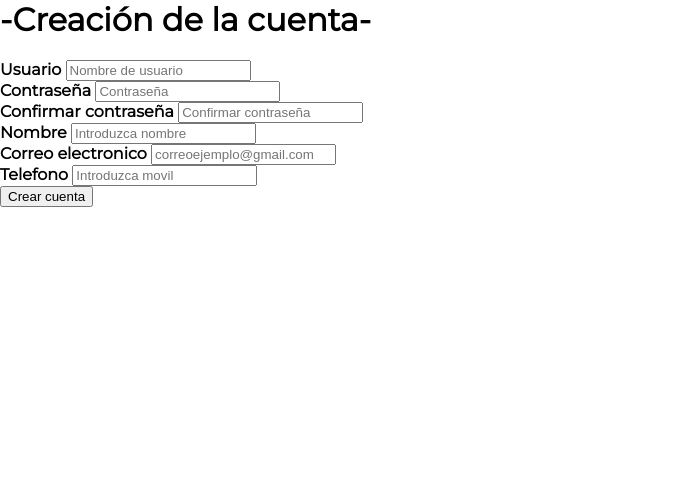
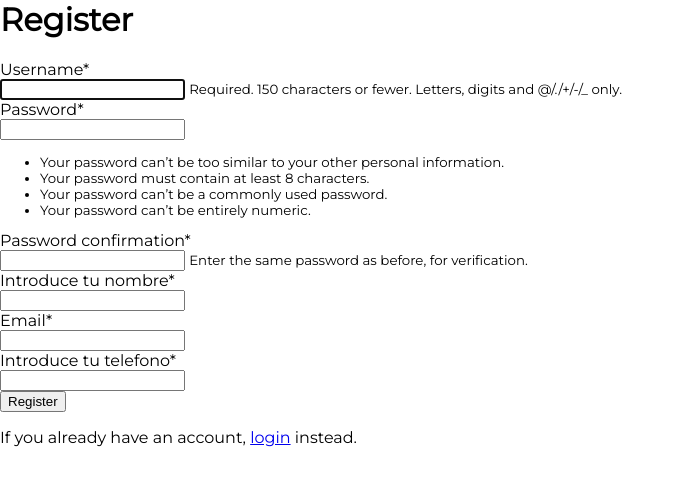
Before and after one commit to dani-lp/projectSPUMA, a Django app: page /spumAPP/register in a window 1280 px wide. Shown: the part 60-546 px from the top of the page, without its empty margins (0-685 px from the left). Run offline with Django 3.2, Linux system fonts and the light colour scheme; style sheets or scripts are compiled from the project's sources; some libraries are stand-ins or nearby versions.

Commit message:
registro con django hecho

```diff
--- a/projectSPUMA/settings.py
+++ b/projectSPUMA/settings.py
@@ -39,7 +39,10 @@ INSTALLED_APPS = [
     'django.contrib.messages',
     'django.contrib.staticfiles',
     'spumAPP',
+    'crispy_forms',
 ]
+
+CRISPY_TEMPLATE_PACK = 'bootstrap4'
 
 MIDDLEWARE = [
     'django.middleware.security.SecurityMiddleware',
--- /dev/null
+++ b/spumAPP/forms.py
@@ -0,0 +1,23 @@
+from django import forms
+from django.contrib.auth.forms import UserCreationForm
+from django.contrib.auth.models import User
+
+
+class NewUserForm(UserCreationForm):
+	email = forms.EmailField(required=True)
+	name = forms.CharField(label='Introduce tu nombre', max_length=100)
+	tlf = forms.CharField(label='Introduce tu telefono', max_length=100)
+
+	class Meta:
+		model = User
+		fields = ("username", "password1", "password2","name", "email", "tlf")
+
+	def save(self, commit=True):
+		user = super(NewUserForm, self).save(commit=False)
+		user.email = self.cleaned_data['email']
+		user.name = self.cleaned_data['name']
+		user.tlf = self.cleaned_data['tlf']
+
+		if commit:
+			user.save()
+		return user
--- a/spumAPP/templates/register.html
+++ b/spumAPP/templates/register.html
@@ -1,40 +1,16 @@
 {% extends "base.html" %} {% load static %} {% block content %}
 
-<div id=registering>
-    <h1>-Creación de la cuenta-</h1>
-    <div>
-        <label id="lablusreg" for="userReg"><b>Usuario</b></label>
-        <input id="userReg" type="text" placeholder="Nombre de usuario" name="uname" required>
-    </div>
+{% load crispy_forms_tags %}
 
-    <div>
-        <label id="lablpasreg" for="passReg"><b>Contraseña</b></label>
-        <input id="passReg" type="password" placeholder="Contraseña" name="psw" required>
-    </div>
-
-    <div>
-        <label id="lablcomf" for="compsw"><b>Confirmar contraseña</b></label>
-        <input id="compsw" type="password" placeholder="Confirmar contraseña" name="psw" required>
-    </div>
-
-    <div>
-        <label id="lablname" for="name"><b>Nombre</b></label>
-        <input id="name" type="text" placeholder="Introduzca nombre" name="uname" required>
-    </div>
-
-    <div>
-        <label id="lablmail" for="mail"><b>Correo electronico</b></label>
-        <input id="mail" type="text" placeholder="correoejemplo@gmail.com" name="uname" required>
-    </div>
-
-    <div>
-        <label id="labltelf" for="telf"><b>Telefono</b></label>
-        <input id="telf" type="text" placeholder="Introduzca movil" name="uname" required>
-    </div>
-
-    <div>
-        <button id=registerbutton type="submit">Crear cuenta</button>
-    </div>
+<!--Register-->
+<div class="container py-5">
+	<h1>Register</h1>
+	<form method="POST">
+		{% csrf_token %}
+		{{ register_form|crispy }}
+		<button class="btn btn-primary" type="submit">Register</button>
+	</form>
+	<p class="text-center">If you already have an account, <a href="/login">login</a> instead.</p>
 </div>
 
 {% endblock %}
--- a/spumAPP/urls.py
+++ b/spumAPP/urls.py
@@ -1,11 +1,12 @@
 from django.urls import path
 from . import views
+
 
 urlpatterns = [
     path('', views.index, name='index'),
     path('login', views.login, name='login'),
-    path('register', views.register, name='register'),
     path('settings', views.settings, name='settings'),
     path('plugins/notes/<int:plugin_id>', views.notes_plugins, name='notes_plugins'),
     path('plugins/tasks/<int:plugin_id>', views.tasks_plugins, name='tasks_plugins'),
+    path("register", views.register_request, name="register"),
 ]
--- a/spumAPP/views.py
+++ b/spumAPP/views.py
@@ -1,5 +1,8 @@
 from django.http import HttpResponse
-from django.shortcuts import render
+from .forms import NewUserForm
+from django.contrib.auth import login
+from django.contrib import messages
+from django.shortcuts import render, redirect
 
 def index(request):
     loggedIn = False
@@ -16,11 +19,6 @@ def login(request):
     return render(request, "login.html", context)
 
 
-def register(request):
-    context = {}
-    return render(request, "register.html", context)
-
-
 def settings(request):
     return HttpResponse("settings.html")
 
@@ -31,3 +29,16 @@ def notes_plugins(request, plugin_id):
 
 def tasks_plugins(request, plugin_id):
     return HttpResponse("tasks.html")
+
+
+def register_request(request):
+	if request.method == "POST":
+		form = NewUserForm(request.POST)
+		if form.is_valid():
+			user = form.save()
+			login(request, user)
+			messages.success(request, "Registration successful." )
+			return redirect("templates:index")
+		messages.error(request, "Unsuccessful registration. Invalid information.")
+	form = NewUserForm()
+	return render (request=request, template_name="register.html", context={"register_form":form})
```
Also changed, not shown: spumAPP/static/css/style.scss (line endings or trailing spaces).
